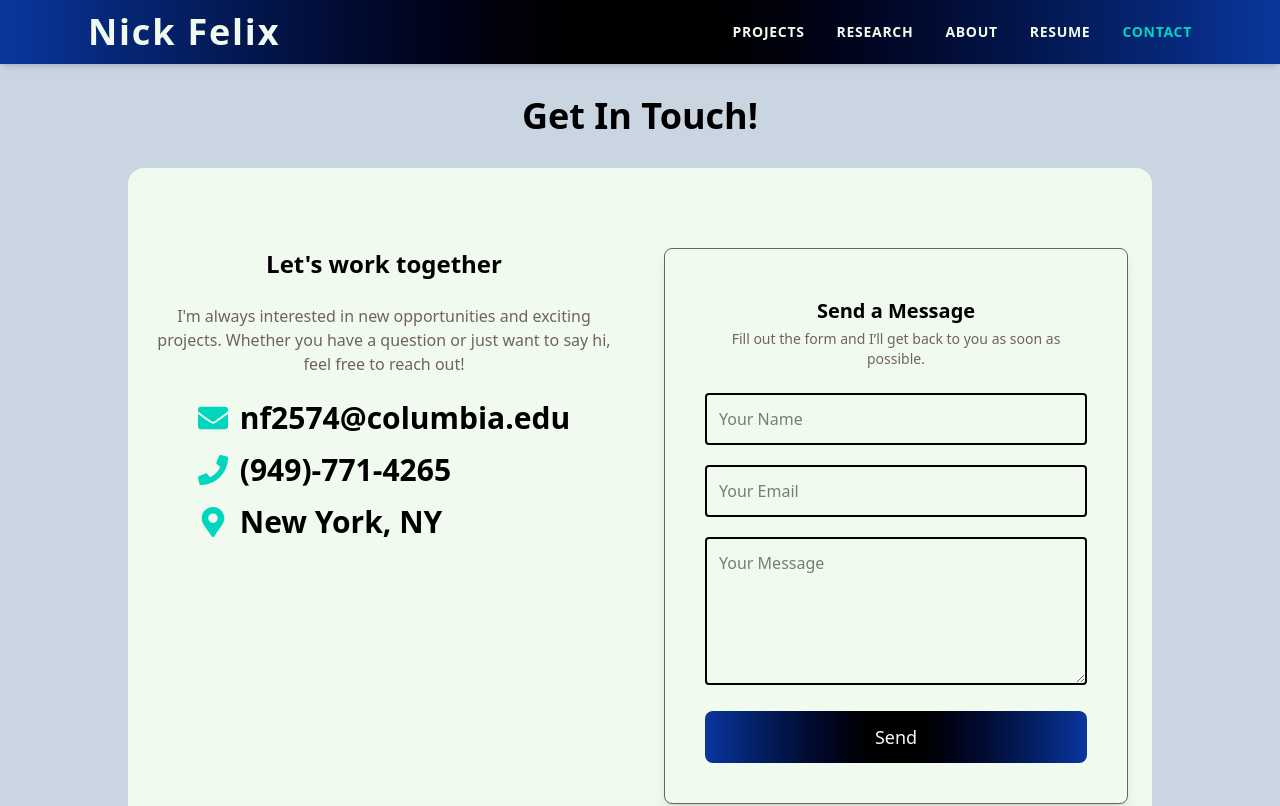
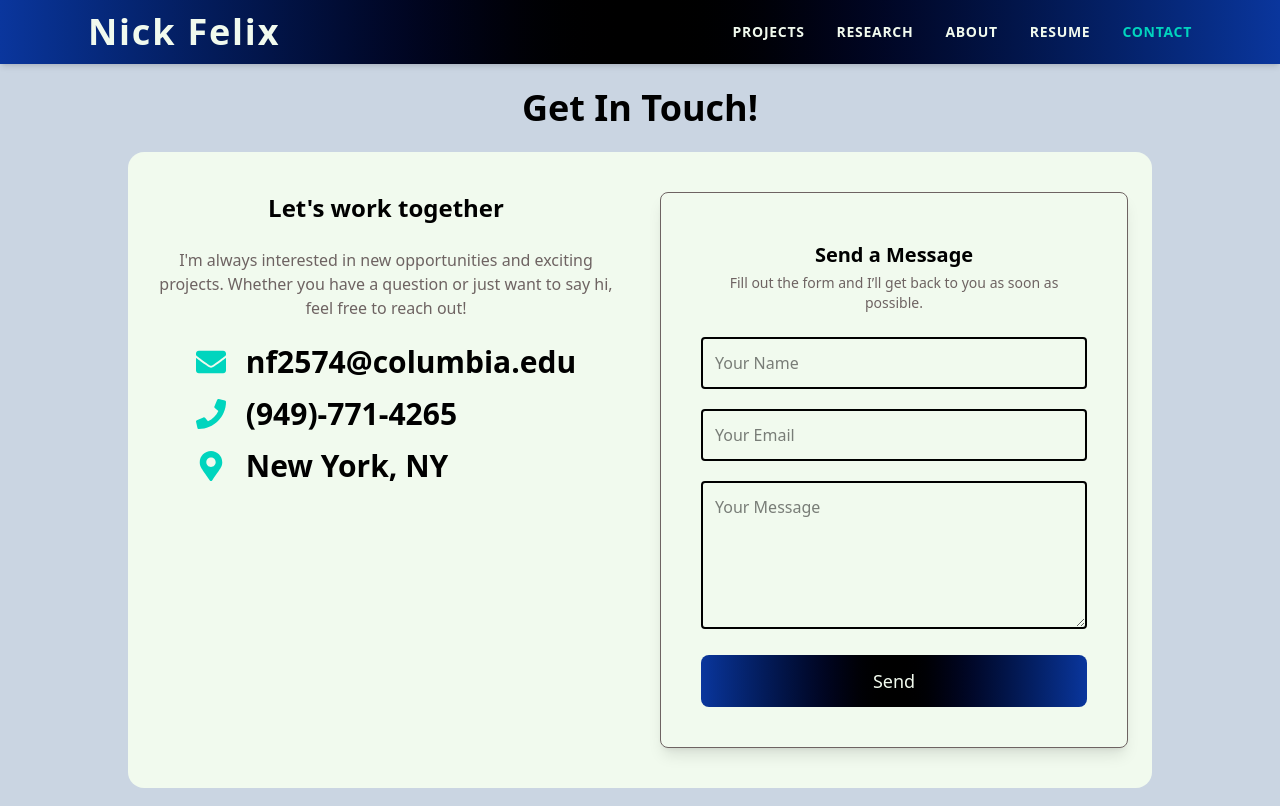
Before and after one commit to nicorox247/Nick-Felix-Site, a React (Vite) app: page /contact in a window 1280 px wide. Shown: the top 806 px of the page. Built offline with nearby package versions, Linux system fonts and the light colour scheme.

Commit message:
sizing changes

```diff
--- a/src/components/ProjectCarousel.css
+++ b/src/components/ProjectCarousel.css
@@ -1,4 +1,13 @@
 /* THIS IS THE SWIPER CSS!!! */
+@import '../App.css';
+
+
+@utility slider-box{
+  @apply bg-gradient-primary text-light hover:border-highlight hover:border-2
+  rounded-4xl shadow-dark h-full max-w-sm sm:max-w-lg md:max-w-xl lg:max-w-3xl 2xl:max-w-5xl
+  shadow mx-auto min-h-[400px] md:min-h-[500px] lg:min-h-[520px];
+}
+
 .swiper-slide {
     text-align: center;
     font-size: 20px;
@@ -48,7 +57,7 @@
   }
 
   .swiper-pagination {
-    margin-top: 1rem; /* or more if needed */
+    margin-top: 4px; /* or more if needed */
     position: relative;
     z-index: 30;
   }
--- a/src/components/ProjectCarousel.jsx
+++ b/src/components/ProjectCarousel.jsx
@@ -51,17 +51,17 @@ export default function ProjectCarousel({ projects }) {
       >
         {projects.map((project, index) => (
           <SwiperSlide key={index}>
-            <div className=" bg-gradient-primary text-light hover:border-highlight hover:border-2 rounded-4xl shadow-dark h-full max-w-sm sm:max-w-lg lg:max-w-3xl xl:max-w-4xl shadow mx-auto min-h-[400px] sm:min-h-[500px] lg:min-h-[520px]">
+            <div className="slider-box">
               <Link to={`/projects/${project.id}`} className="block h-full hover:text-highlight">
                 {project.video ? (
                   <video src={project.video} autoPlay loop muted className="rounded-t-4xl aspect-video mb-4 object-cover" />
                 ) : (
                   <img src={project.image} alt={project.title} loading="lazy" className="rounded-t-4xl aspect-video mb-4 object-cover" />
                 )}
-                <h3 className="lg:text-3xl sm:text-xl font-bold mb-2">{project.title}</h3>
-                <p className="lg:text-lg sm:text-sm text-light line-clamp-2">{project.description}</p>
+                <h3 className="lg:text-3xl text-2xl font-bold mb-2">{project.title}</h3>
+                <p className="lg:text-lg text-light line-clamp-2">{project.description}</p>
               </Link>
-                  <div className="relative mt-8 gap-4 pb-10">
+                  <div className="relative mt-2 gap-4 pb-14">
                       {project.github && (
                         <a
                         title="View GitHub Repository"
@@ -69,11 +69,11 @@ export default function ProjectCarousel({ projects }) {
                         target="_blank"
                         rel="noopener noreferrer"
                         aria-label="GitHub Repository"
-                        className="absolute left-1/4 "
+                        className="absolute left-1/4"
                         onClick={(e) => e.stopPropagation()}
                         >
                                           <svg
-                                          className="size-10 fill-current"
+                                          className="size-11 fill-current"
                                           viewBox="0 0 24 24"
                                           xmlns="http://www.w3.org/2000/svg"
                                           >
@@ -103,7 +103,7 @@ export default function ProjectCarousel({ projects }) {
                         className={"absolute left-3/4"}
                         onClick={(e) => e.stopPropagation()}
                         >
-                              <svg xmlns="http://www.w3.org/2000/svg" viewBox="0 0 24 24" fill="currentColor" className="size-10">
+                              <svg xmlns="http://www.w3.org/2000/svg" viewBox="0 0 24 24" fill="currentColor" className="size-12">
                               <path fillRule="evenodd" d="M15.75 2.25H21a.75.75 0 0 1 .75.75v5.25a.75.75 0 0 1-1.5 0V4.81L8.03 17.03a.75.75 0 0 1-1.06-1.06L19.19 3.75h-3.44a.75.75 0 0 1 0-1.5Zm-10.5 4.5a1.5 1.5 0 0 0-1.5 1.5v10.5a1.5 1.5 0 0 0 1.5 1.5h10.5a1.5 1.5 0 0 0 1.5-1.5V10.5a.75.75 0 0 1 1.5 0v8.25a3 3 0 0 1-3 3H5.25a3 3 0 0 1-3-3V8.25a3 3 0 0 1 3-3h8.25a.75.75 0 0 1 0 1.5H5.25Z" clipRule="evenodd" />
                               </svg>
 
@@ -123,7 +123,7 @@ export default function ProjectCarousel({ projects }) {
 
 
 
-      <div className="relative mt-80 sm:mt-64 lg:mt-32 xl:mt-16 z-10">
+      <div className="relative mt-40 sm:mt-20 md:mt-14 z-10">
         {/* Scroll Arrow */}
         <div className="absolute z-30 left-1/2 transform -top-16 -translate-x-1/2 text-center opacity-80 text-dark transition-opacity duration-300"
               style={{ opacity: fogOpacity }}>
--- a/src/pages/Contact.jsx
+++ b/src/pages/Contact.jsx
@@ -65,11 +65,12 @@ export default function Contact() {
 
   return (
     <div className='pb-10 md:pb-5'>
-      <h1 className="text-4xl font-bold m-8 text-center">Get In Touch!</h1>
+      <h1 className="text-4xl font-bold m-6 text-center">Get In Touch!</h1>
 
-    <div className=" mx-auto px-6 py-20 max-w-[95%] md:max-w-[80%] rounded-2xl bg-light">
+    <div className="contact-box">
 
-      <div className="grid grid-cols-1 lg:grid-cols-2 gap-12">
+      <div className="grid grid-cols-1 lg:grid-cols-2 gap-10">
+
         {/* Left Column – Contact Info */}
         <div className="space-y-6 flex flex-col items-center text-center">
           <h2 className="text-2xl font-semibold">Let's work together</h2>
@@ -77,15 +78,15 @@ export default function Contact() {
             I'm always interested in new opportunities and exciting projects. Whether you have a question or just want to say hi, feel free to reach out!
           </p>
           <div className="space-y-4 text-2xl xl:text-3xl">
-            <div className="flex items-center gap-3">
+            <div className="flex items-center gap-5">
               <FaEnvelope className="text-highlight" />
               <h2 className=''>nf2574@columbia.edu</h2>
             </div>
-            <div className="flex items-center gap-3">
+            <div className="flex items-center gap-5">
               <FaPhone className="text-highlight" />
               <h2 className=''>(949)-771-4265</h2>
             </div>
-            <div className="flex items-center gap-3">
+            <div className="flex items-center gap-5">
               <FaMapMarkerAlt className="text-highlight" />
               <h2 className=''>New York, NY</h2>
             </div>
--- a/src/pages/Projects.jsx
+++ b/src/pages/Projects.jsx
@@ -10,8 +10,8 @@ export default function Projects() {
   }, []);
 
   return (
-    <div className="min-h-screen py-5">
-      <h1 className="text-3xl font-bold mb-8 text-center">Featured Projects</h1>
+    <div className="min-h-screen py-4">
+      <h1 className="text-3xl font-bold mb-2 text-center">Featured Projects</h1>
       <ProjectCarousel projects={projectData} />
     </div>
   );
--- a/src/styles/Contact.css
+++ b/src/styles/Contact.css
@@ -7,3 +7,8 @@
 @utility error-msg {
     @apply text-error text-base;
 }
+
+@utility contact-box {
+
+    @apply mx-auto px-6 py-10 max-w-[95%] md:max-w-[80%] rounded-2xl bg-light;
+}
```
